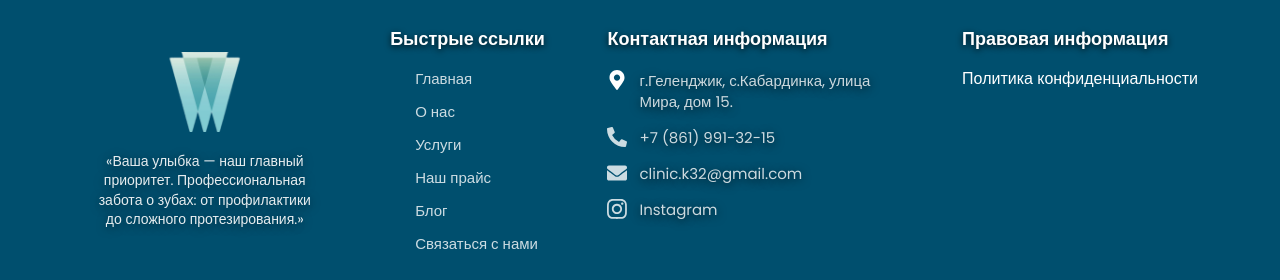
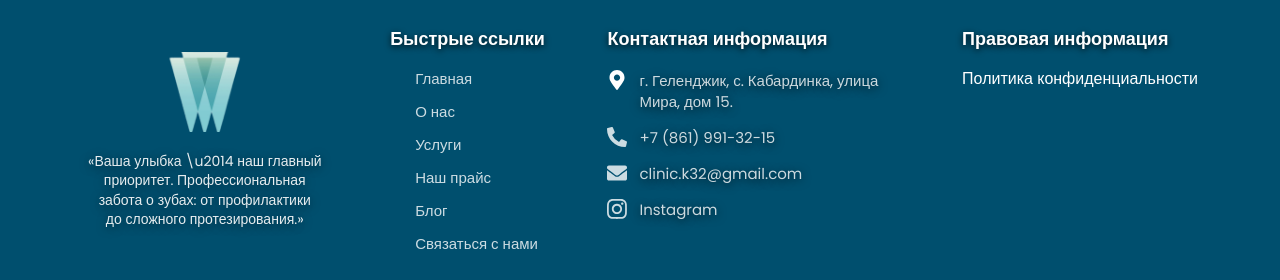
Before and after one commit to irinapodlisnyuk/stomatology-k32, a Next.js app: page / in a window 1280 px wide. Shown: the part 5092-5372 px from the top of the page. Built offline with nearby package versions, Linux system fonts and the light colour scheme.

Commit message:
footer bag

```diff
--- a/src/components/Footer/Footer.tsx
+++ b/src/components/Footer/Footer.tsx
@@ -19,10 +19,11 @@ export default function Footer() {
                 height={67}
               />
             </Link>
+            {/* Исправлено: заменяем HTML-сущности на валидный текст */}
             <p className={styles["footer__right-text"]}>
-              &laquo;Ваша улыбка&nbsp;&mdash; наш главный приоритет.
-              Профессиональная забота о&nbsp;зубах: от&nbsp;профилактики
-              до&nbsp;сложного протезирования.&raquo;
+              «Ваша улыбка{"\u00A0"}\u2014 наш главный приоритет.
+              Профессиональная забота о{"\u00A0"}зубах: от{"\u00A0"}профилактики
+              до{"\u00A0"}сложного протезирования.»
             </p>
           </div>
 
@@ -51,8 +52,9 @@ export default function Footer() {
                   className={styles["footer__left-icon"]}
                   name={"location"}
                 />
+                {/* Исправлено: заменяем HTML-сущности на валидный текст */}
                 <span className={styles["footer__left-text"]}>
-                  г.Геленджик, с.Кабардинка, улица Мира, дом&nbsp;15.
+                  г. Геленджик, с. Кабардинка, улица Мира, дом{"\u00A0"}15.
                 </span>
               </li>
               <li className={styles["footer__left-item"]}>
@@ -124,11 +126,11 @@ export default function Footer() {
             Copyright © “Клиника+32” 2026 Все права защищены
           </p>
           <span className={styles["footer__inner-pocile"]}>
-            {" "}
-            * На&nbsp;сайте есть ссылки на&nbsp;социальные сети: Инстаграм,
-            принадлежащие Meta Platforms Inc., деятельность которой запрещена
-            на&nbsp;территории&nbsp;РФ в части реализации данных социальных
-            сетей на&nbsp;основании осуществления ею экстремистской деятельности
+            * На{"\u00A0"}сайте есть ссылки на{"\u00A0"}социальные сети:
+            Инстаграм, принадлежащие Meta Platforms Inc., деятельность которой
+            запрещена на{"\u00A0"}территории{"\u00A0"}РФ в части реализации
+            данных социальных сетей на{"\u00A0"}основании осуществления ею
+            экстремистской деятельности
           </span>
         </div>
       </div>
```
